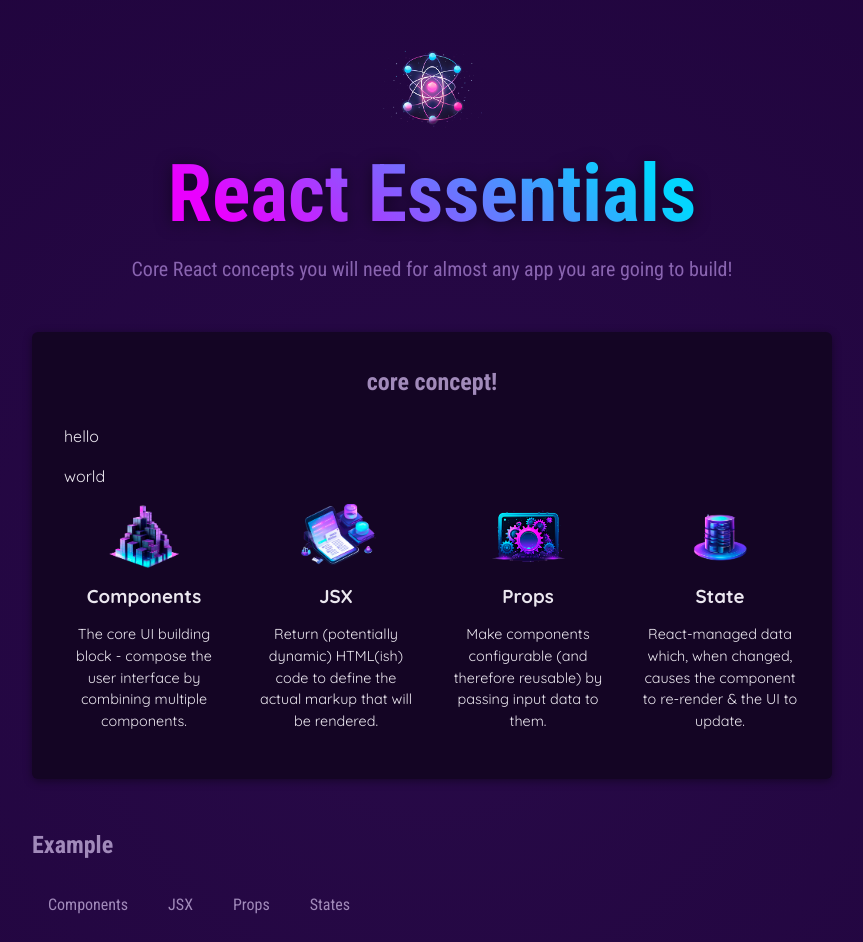
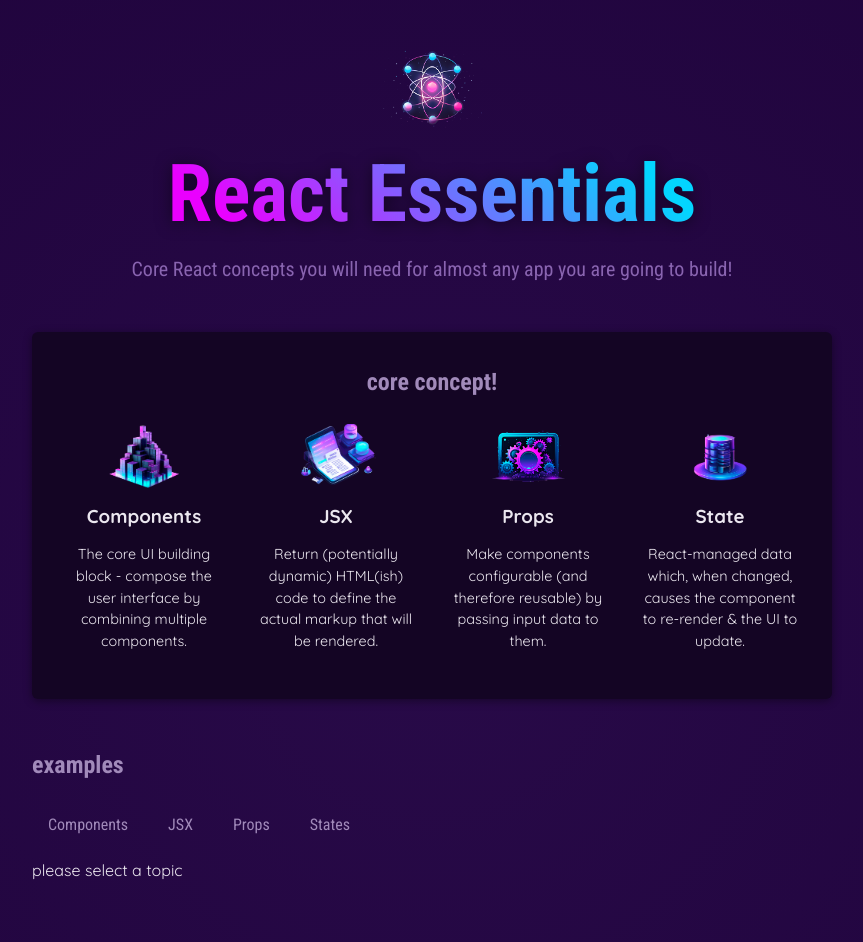
Before and after one commit to LittleLW8847/Udemy-React-Course, a React (Vite) app in the folder 01-starting-project/: page / in a window 1280 px wide. Shown: the top 942 px of the page, without its empty margins (208-1071 px from the left). Built offline with nearby package versions, Linux system fonts and the light colour scheme.

Commit message:
props forwarding pattern SO COOL!

```diff
--- a/01-starting-project/src/components/CoreConcepts.jsx
+++ b/01-starting-project/src/components/CoreConcepts.jsx
@@ -7,7 +7,6 @@ export default function CoreConcepts(){
 
         <section id="core-concepts">
           <h2>core concept!</h2>
-          {[<p>hello</p>, <p>world</p>]}
           <ul>
             {CORE_CONCEPTS.map((arrayItem) => <CoreConcept key={arrayItem.title} {...arrayItem}/>)}
             {/*<CoreConcept title={CORE_CONCEPTS[0].title}
--- a/01-starting-project/src/components/Examples.jsx
+++ b/01-starting-project/src/components/Examples.jsx
@@ -1,7 +1,7 @@
 import { useState} from 'react';
 import { EXAMPLES } from '../data';
 import TabButton from './TabButton';
-
+import Section from './Section';
 
 export default function Examples(){
 
@@ -29,13 +29,12 @@ export default function Examples(){
     }
 
     return(
-        <section id = "examples">
-          <h2>Example</h2>
+        <Section title="examples" id="examples">
           <menu>
-            <TabButton onSelect={()=>handleSelect('components')} isSelect={selectedTopic === 'components'}>Components</TabButton>
-            <TabButton onSelect={()=>handleSelect('jsx')} isSelect={selectedTopic === 'jsx'}>JSX</TabButton>
-            <TabButton onSelect={()=>handleSelect('props')} isSelect={selectedTopic === 'props'}>Props</TabButton>
-            <TabButton onSelect={()=>handleSelect('state')} isSelect={selectedTopic === 'state'}>States</TabButton>
+            <TabButton onClick={()=>handleSelect('components')} isSelect={selectedTopic === 'components'}>Components</TabButton>
+            <TabButton onClick={()=>handleSelect('jsx')} isSelect={selectedTopic === 'jsx'}>JSX</TabButton>
+            <TabButton onClick={()=>handleSelect('props')} isSelect={selectedTopic === 'props'}>Props</TabButton>
+            <TabButton onClick={()=>handleSelect('state')} isSelect={selectedTopic === 'state'}>States</TabButton>
           </menu>
           {tabContent} {/* alternative 3 */}
 
@@ -61,6 +60,6 @@ export default function Examples(){
             </code>
           </pre>
           </div>*/ }
-        </section>
+        </Section>
     );
 }
--- /dev/null
+++ b/01-starting-project/src/components/Section.jsx
@@ -0,0 +1,9 @@
+export default function Section(props){
+    return (
+        <section {...props}>
+            <h2>{props.title}</h2>
+            {props.children}
+        </section>
+
+    );
+}
--- a/01-starting-project/src/components/TabButton.jsx
+++ b/01-starting-project/src/components/TabButton.jsx
@@ -2,7 +2,7 @@ export default function TabButton(props){
     console.log("TAB BTN COMPONENT")
     return(
         <li>
-            <button className={props.isSelect? "active":undefined} onClick={props.onSelect}>{props.children}
+            <button className={props.isSelect? "active":undefined} {...props}>{props.children}
                 </button>
         </li>
     );
```
